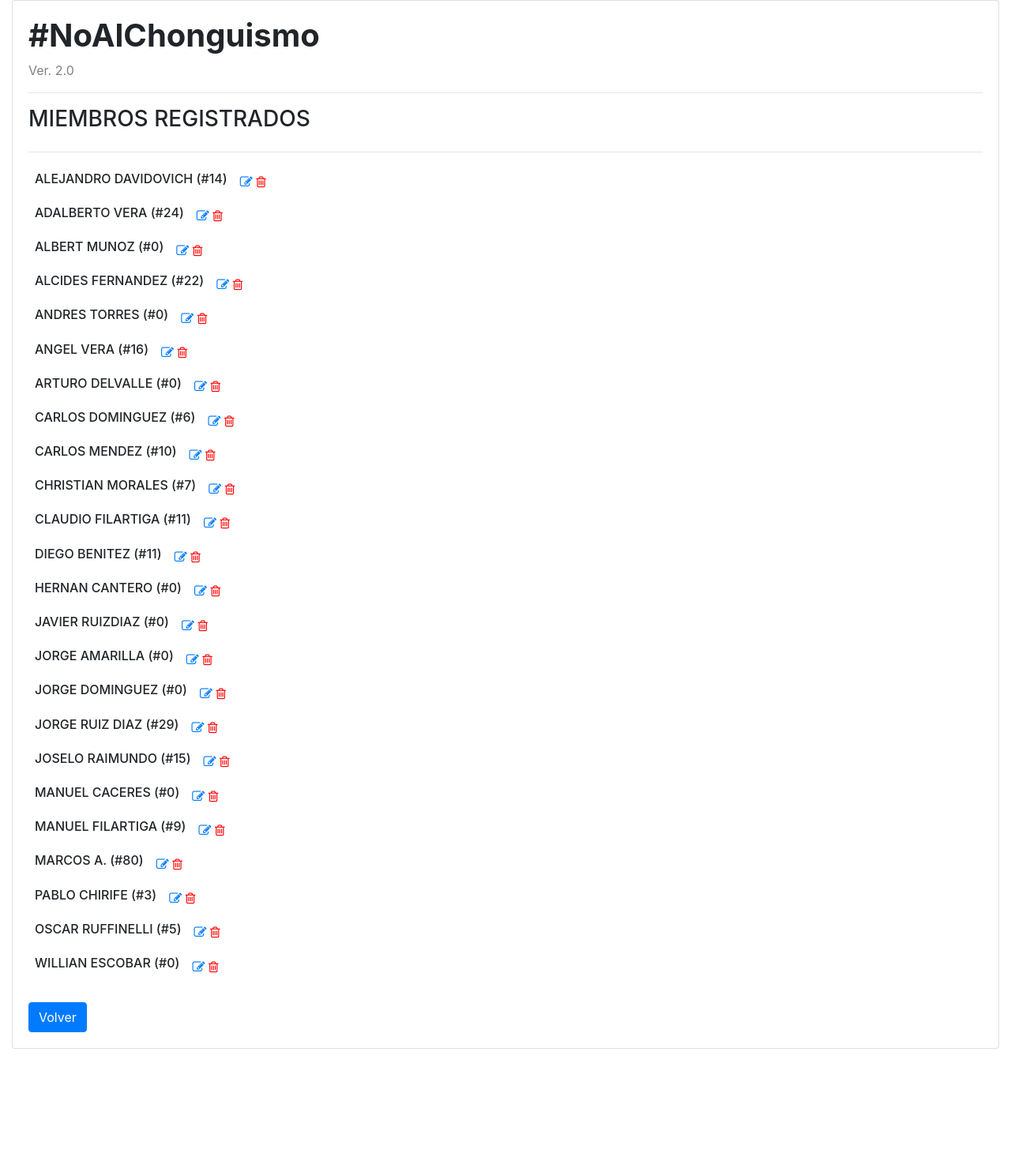
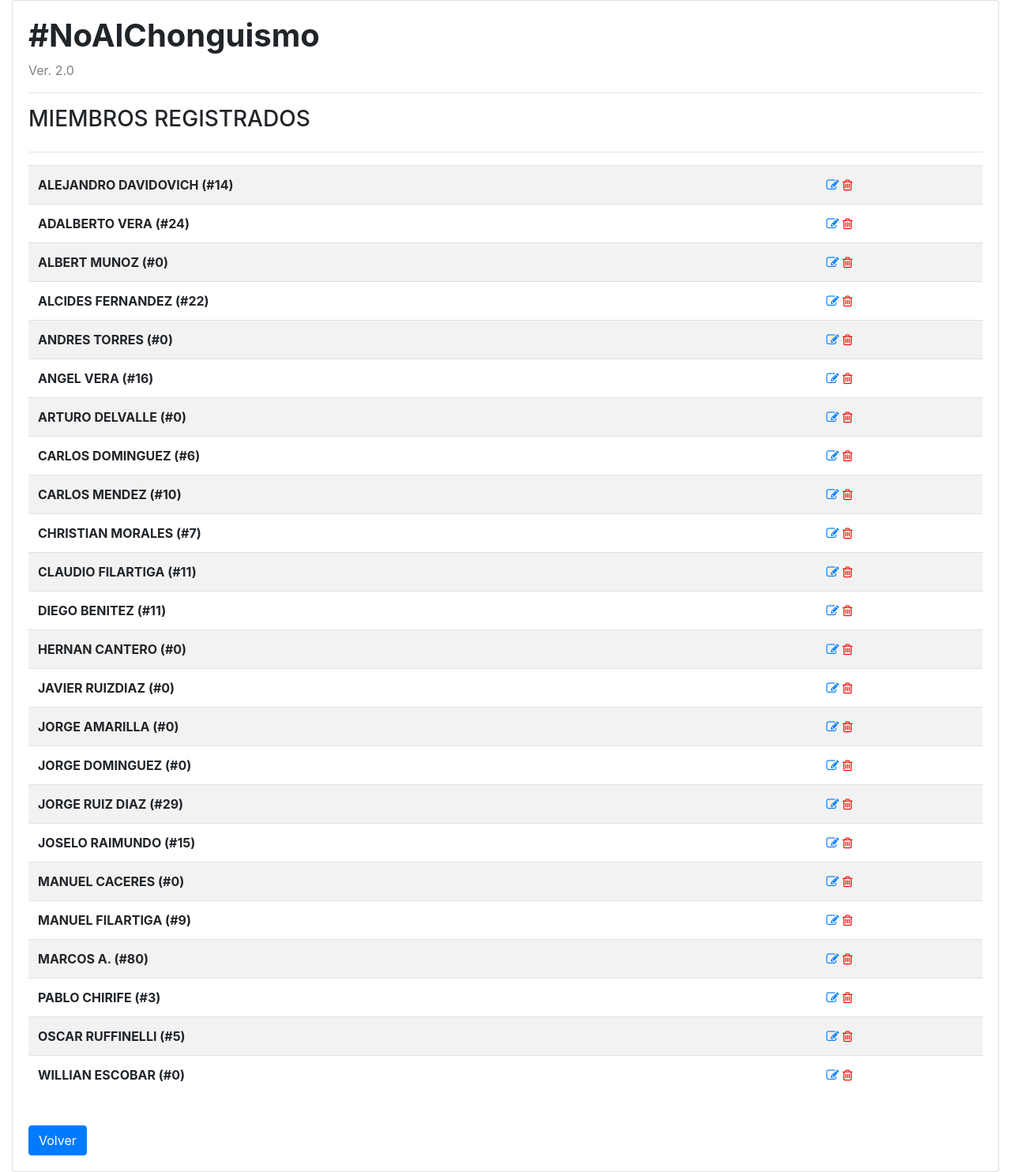
Before and after one commit to ozkrpy/AFSA_sorteos-py, a Flask app: page /update in a window 1280 px wide. Shown: the part 88-1572 px from the top of the page at 79% size. Before the commit the page ends 1416 px from the top, so only its background shows below. Run offline with Flask 2, Linux system fonts and the light colour scheme; data comes from the database, SQL or seed files in the repository; both versions use the stored data as it was after the commit; lists and menus that the app fills with data are empty; some libraries are stand-ins or nearby versions.

Commit message:
mejoras visuales a la webapp

```diff
--- a/main.py
+++ b/main.py
@@ -11,7 +11,7 @@
 from routes import *
 
 if __name__ == "__main__":
-    app.run(host='192.168.100.31', debug=True)
+    app.run(debug=True)
 
 
 # [END gae_python38_app]
--- a/templates/delete.html
+++ b/templates/delete.html
@@ -1,7 +1,6 @@
 {% extends "base.html" %}
 
 {% block main %}
-<div class="container-fluid">
 <form action="{{ url_for('delete', jugador_id=jugador_id) }}" method="post">
   {{ form.csrf_token }}
   <h3>ELIMINAR JUGADOR</h3>
@@ -12,8 +11,7 @@
   </div>
   <div>
     {{ form.submit(class="btn btn-danger") }}
-      <a href="{{ url_for('index') }}" class="btn btn-primary">Cancelar</a>
+    <a href="{{ url_for('update') }}" class="btn btn-primary">Cancelar</a>
   </div>
 </form>
-</div>
 {% endblock %}
--- a/templates/edit.html
+++ b/templates/edit.html
@@ -1,7 +1,6 @@
 {% extends "base.html" %}
 
 {% block main %}
-<div class="container-fluid">
 <form action="{{ url_for('edit', jugador_id=jugador_id) }}" method="post">
   {{ form.csrf_token }}
   <h3>EDITAR JUGADOR</h3>
@@ -16,8 +15,7 @@
   <br>
   <div>
     {{ form.submit(class="btn btn-primary") }}
-      <a href="{{ url_for('index') }}" class="btn btn-danger">Cancelar</a>
+    <a href="{{ url_for('update') }}" class="btn btn-danger">Cancelar</a>
   </div>
 </form>
-</div>
 {% endblock %}
--- a/templates/historico.html
+++ b/templates/historico.html
@@ -19,7 +19,7 @@
                     <td>{{ equipo.nombre }}</td>
                     <td class="align-self-end">
                         <a href="{{ url_for('detalles', equipos_id=equipo.id) }}">
-                            <i class="fa fa-tasks"></i>
+                            <i class="fa fa-file-text-o"></i>
                         </a>
                     </td>
                 </tr>
--- a/templates/update.html
+++ b/templates/update.html
@@ -6,17 +6,19 @@
         <h3>MIEMBROS REGISTRADOS</h3>
     </div>
     <hr>
-    {% for jugador in jugadores %}
-    <div class="d-flex flex-row d-flex align-items-center">
-        <div class="p-2">
-            <h6>{{ jugador.nombre }} (#{{ jugador.numero_camiseta }})</h6>
-        </div>
-        <div class="p-2">
-            <a href="{{ url_for('edit', jugador_id=jugador.id) }}"><i class="fa fa-pencil-square-o"></i></a>
-            <a href="{{ url_for('delete', jugador_id=jugador.id) }}" style="color:red"><i class="fa fa-trash-o"></i></a>
-        </div>
-    </div>
-    {% endfor %}
+    <table class="table table-striped">
+        <tbody>
+            {% for jugador in jugadores %}
+            <tr>
+                <th scope="row">{{ jugador.nombre }} (#{{ jugador.numero_camiseta }})</th>
+                <td class="align-self-end">
+                    <a href="{{ url_for('edit', jugador_id=jugador.id) }}"><i class="fa fa-pencil-square-o"></i></a>
+                    <a href="{{ url_for('delete', jugador_id=jugador.id) }}" style="color:red"><i class="fa fa-trash-o"></i></a>
+                </td>
+            </tr>
+            {% endfor %}
+        </tbody>
+    </table>
     <br>
     <div>
         <a href="{{ url_for('index') }}" class="btn btn-primary">Volver</a>
```
Also changed, not shown: data.db. Lines whose indentation alone changed are shown as unchanged.
